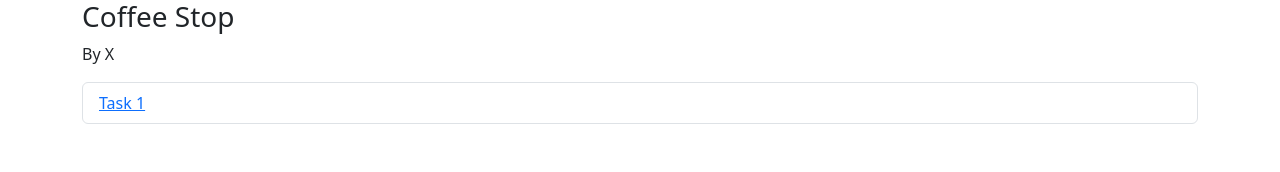
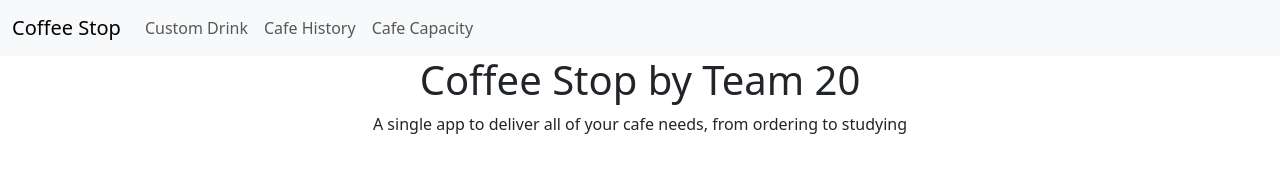
Before and after one commit to dandeboskey/coffee_stop_app, a website: page public/index.html in a window 1280 px wide. Drawn offline with nearby package versions, Linux system fonts and the light colour scheme; files that its build step writes are made by us from their sources.

Commit message:
index file updated

```diff
--- a/public/index.html
+++ b/public/index.html
@@ -12,20 +12,44 @@
   <script src="/vendors/jquery/jquery-3.3.1.min.js"></script>
   <script src="/vendors/jquery-ui/jquery-ui.min.js"></script>
 
-
+  <meta charset="UTF-8">
+  <meta name="viewport" content="width=device-width, initial-scale=1.0">
+  <link href="https://cdn.jsdelivr.net/npm/bootstrap@5.3.0-alpha1/dist/css/bootstrap.min.css" rel="stylesheet" integrity="sha384-KyZXEAg3QhqLMpG8r+Knujsl7/1H7zTX3ptomkx+zU7F73whb6gmJcz0xFDqyj88" crossorigin="anonymous">
+  <link rel="stylesheet" href="main.css">
+  <title>Coffee Stop by Team 20</title>
 </head>
 
 <body>
-  <div class="container">
-    <div class="row">
-      <div class="col-12">
-        <h3>Coffee Stop</h3>
-        <p class="font-weight-light"> By X </p>
-        <ul class="list-group">
-          <li class="list-group-item"><a href="/t1">Task 1</a></li>
-        </ul>
+  <header>
+    <nav class="navbar navbar-expand-lg navbar-light bg-light">
+      <div class="container-fluid">
+        <a class="navbar-brand" href="#">Coffee Stop</a>
+        <button class="navbar-toggler" type="button" data-bs-toggle="collapse" data-bs-target="#navbarNav" aria-controls="navbarNav" aria-expanded="false" aria-label="Toggle navigation">
+          <span class="navbar-toggler-icon"></span>
+        </button>
+        <div class="collapse navbar-collapse" id="navbarNav">
+          <ul class="navbar-nav">
+            <li class="nav-item">
+              <a class="nav-link" href="#">Custom Drink</a>
+            </li>
+            <li class="nav-item">
+              <a class="nav-link" href="#">Cafe History</a>
+            </li>
+            <li class="nav-item">
+              <a class="nav-link" href="#">Cafe Capacity</a>
+            </li>
+          </ul>
+        </div>
       </div>
-    </div>
-  </div>
+    </nav>
+  </header>
+  <main>
+    <section class="container">
+      <h1 class="text-center">Coffee Stop by Team 20</h1>
+      <p class="slogan text-center">A single app to deliver all of your cafe needs, from ordering to studying</p>
+    </section>
+  </main>
+  <script src="https://cdn.jsdelivr.net/npm/@popperjs/core@2.11.6/dist/umd/popper.min.js" integrity="sha384-oBqDVmMz4fnFO9gybB5pVuL1zgxsWwEY5g5zUebp6Wz8MmU4+U79M6U9/ADyvb2o=" crossorigin="anonymous"></script>
+  <script src="https://cdn.jsdelivr.net/npm/bootstrap@5.3.0-alpha1/dist/js/bootstrap.min.js" integrity="sha384-cn7l7gDp0eyniUwwAZgrzD06kc/tftFf19TOAs2zVinnD/C7E91j9yyk5//jjpt/" crossorigin="anonymous"></script>
 </body>
 </html>
```
